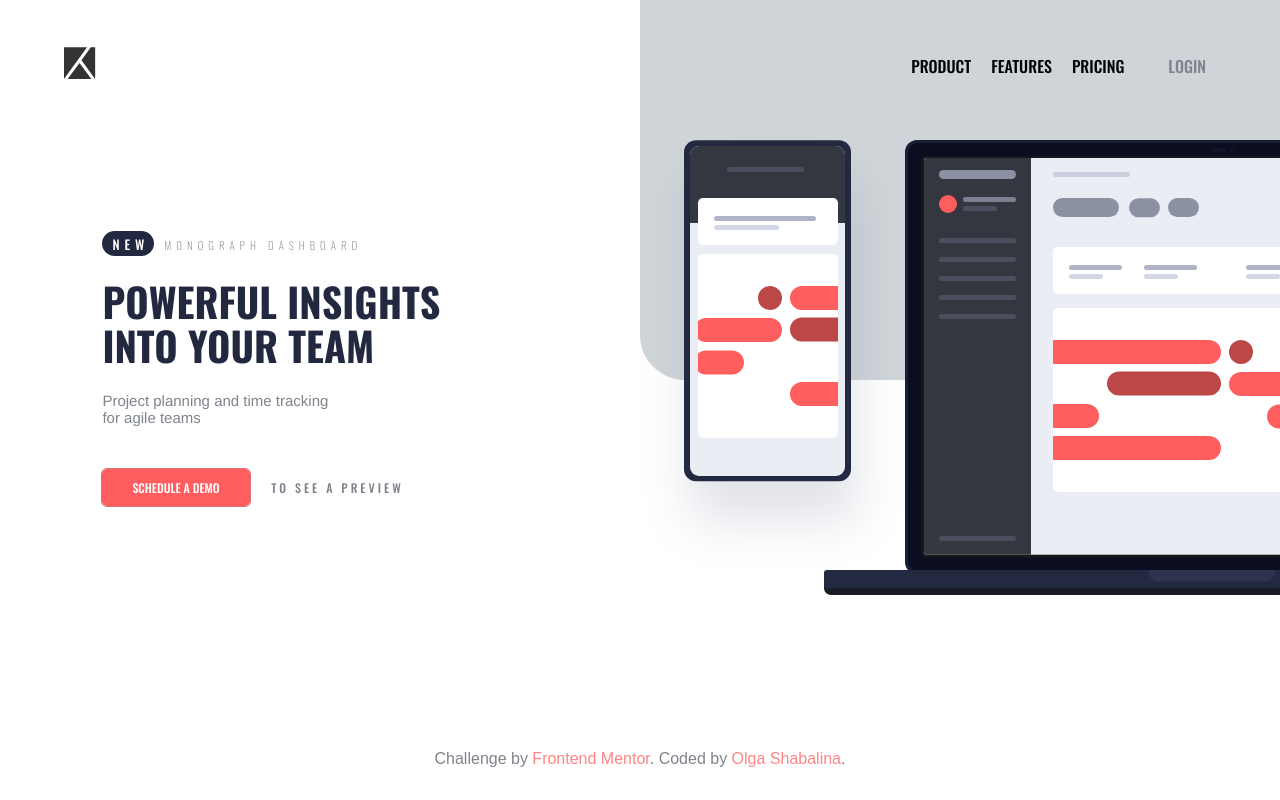
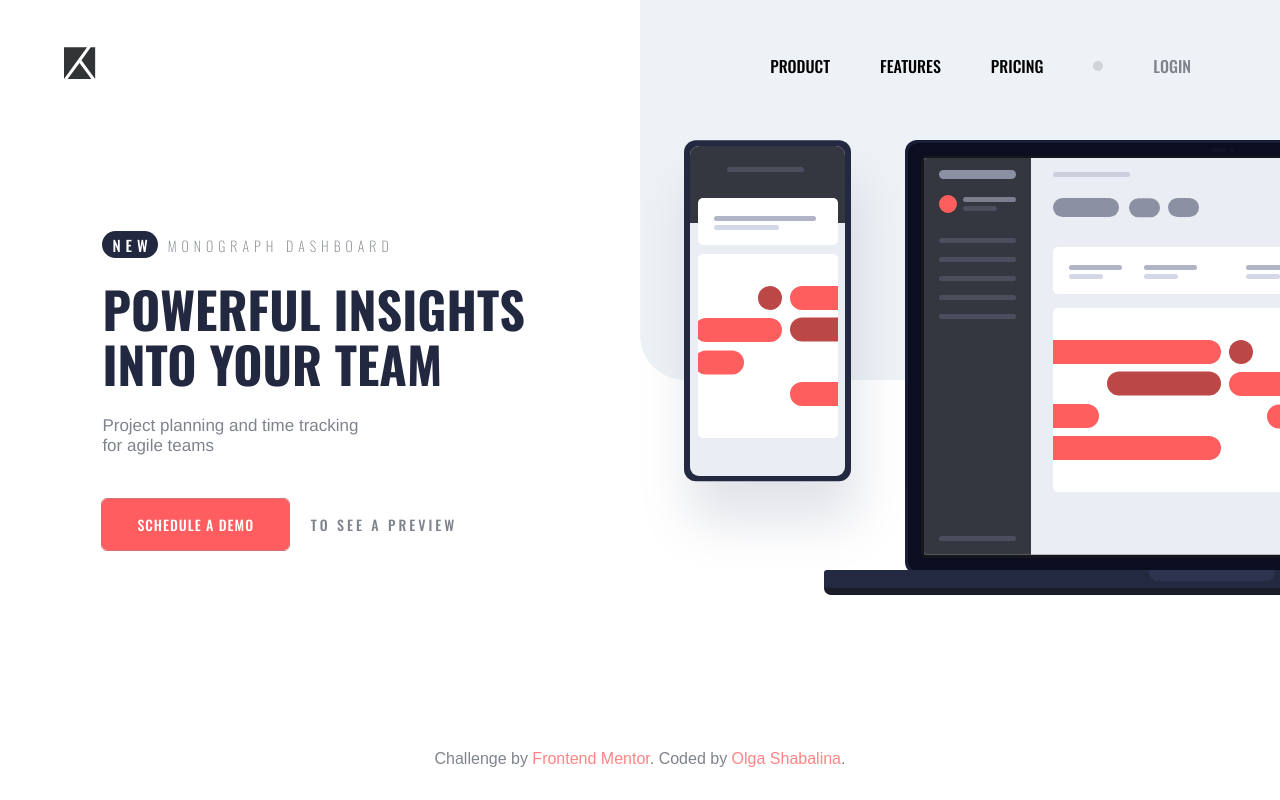
Before and after one commit to OlaShabalina/project-agile-website, a plain HTML site: page index.html in a window 1280 px wide. Shown: the top 800 px of the page. Drawn offline with nearby package versions, Linux system fonts and the light colour scheme.

Commit message:
fixed scale issues, added active state changes to the elements

```diff
--- a/index.html
+++ b/index.html
@@ -15,11 +15,11 @@
     <img src="/images/icon-hamburger.svg" alt="" class="hidden">
     <nav>
       <ul class="nav-links">
-        <li><a>Product</a></li>
-        <li><a>Features</a></li>
-        <li><a>Pricing</a></li>
-        <li><div class="point">.</div></li>
-        <li><a>Login</a></li>
+        <li class="menu-item"><a>Product</a></li>
+        <li class="menu-item"><a>Features</a></li>
+        <li class="menu-item"><a>Pricing</a></li>
+        <li><div class="point"></div></li>
+        <li class="menu-item"><a>Login</a></li>
       </ul>
     </nav>
   </div>
@@ -34,7 +34,7 @@
       </div>
       <div class="button-container">
         <a class="demo-button" href="/">Schedule a demo</a>
-        <a class="preview-button" href="/">to see a preview</a>
+        <p class="preview">to see a preview</p>
       </div>
     </section>
 
--- a/styles.css
+++ b/styles.css
@@ -42,8 +42,13 @@ body {
 
 .nav-links li {
   list-style-type: none;
-  padding: 0 10px;
+  padding: 0 25px;
   text-transform: uppercase;
+}
+
+.menu-item:hover {
+  text-decoration: underline;
+  cursor: pointer;
 }
 
 .nav-links li:last-of-type {
@@ -55,8 +60,11 @@ body {
 }
 
 .point {
-  color: var(--highlight);
-  font-weight: 700;
+  width: 10px;
+  height: 10px;
+  background-color: var(--highlight);
+  border-radius: 50%;
+  margin-top: 70%;
 }
 
 .hidden {
@@ -73,7 +81,7 @@ section {
 }
 
 .background-rectangle {
-  background-color: var(--highlight);
+  background-color: var(--backgroundFigure);
   border-radius: 45px;
   position: absolute;
   top: -180px;
@@ -89,7 +97,7 @@ section {
 h1 {
   text-transform: uppercase;
   font-weight: 700;
-  font-size: 40px;
+  font-size: 50px;
   color: var(--blue);
   line-height: 110%;
   margin: 25px 0;
@@ -97,7 +105,7 @@ h1 {
 
 h2 {
   font-weight: 400;
-  font-size: 15px;
+  font-size: 17px;
   font-family: Helvetica, sans-serif;
   color: var(--darkHighlight);
 }
@@ -106,7 +114,7 @@ h2 {
   background: var(--blue);
   color: white;
   text-transform: uppercase;
-  font-size: 13px;
+  font-size: 15px;
   padding: 3px 5px 2px 10px;
   border-radius: 20px;
   font-weight: 500;
@@ -115,7 +123,7 @@ h2 {
 
 .label {
   font-weight: 100;
-  font-size: 11px;
+  font-size: 14px;
   letter-spacing: 5px;
   text-transform: uppercase;
   color: var(--darkHighlight);
@@ -134,17 +142,23 @@ h2 {
   background-color: var(--bright);
   border-radius: 5px;
   outline: 1px solid var(--brightOutline);
-  padding: 10px 30px;
+  padding: 15px 35px;
   text-transform: uppercase;
   font-weight: 500;
-  font-size: 12px;
+  font-size: 14px;
+  letter-spacing: 1px;
 }
 
-.preview-button {
+.demo-button:hover {
+  background-color: var(--brightActive);
+  cursor: pointer;
+}
+
+.preview {
   text-decoration: none;
-  padding: 10px 0;
+  padding: 15px 0;
   font-weight: 400;
-  font-size: 12px;
+  font-size: 14px;
   letter-spacing: 3px;
   text-transform: uppercase;
   color: var(--darkHighlight);
```
